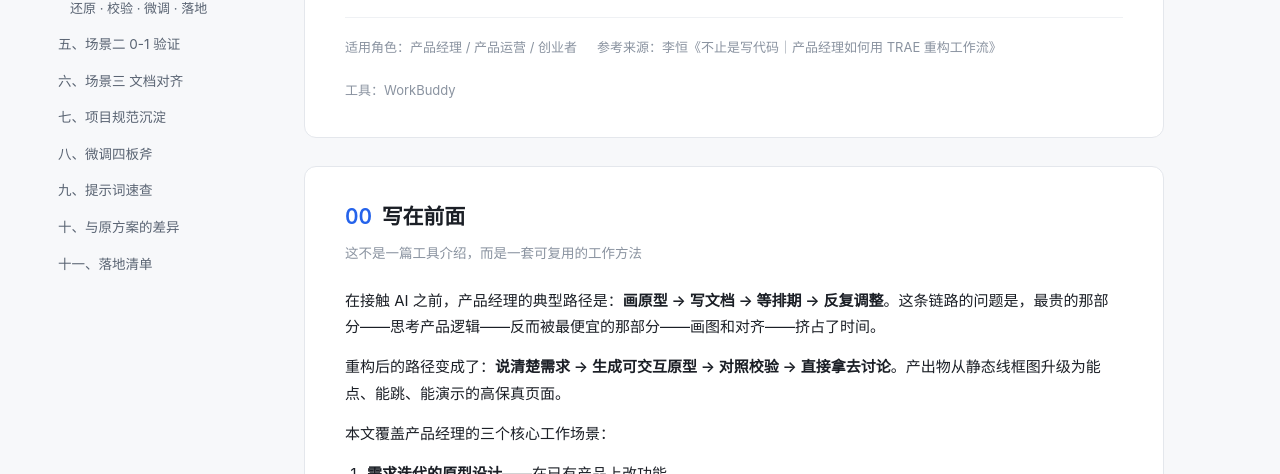
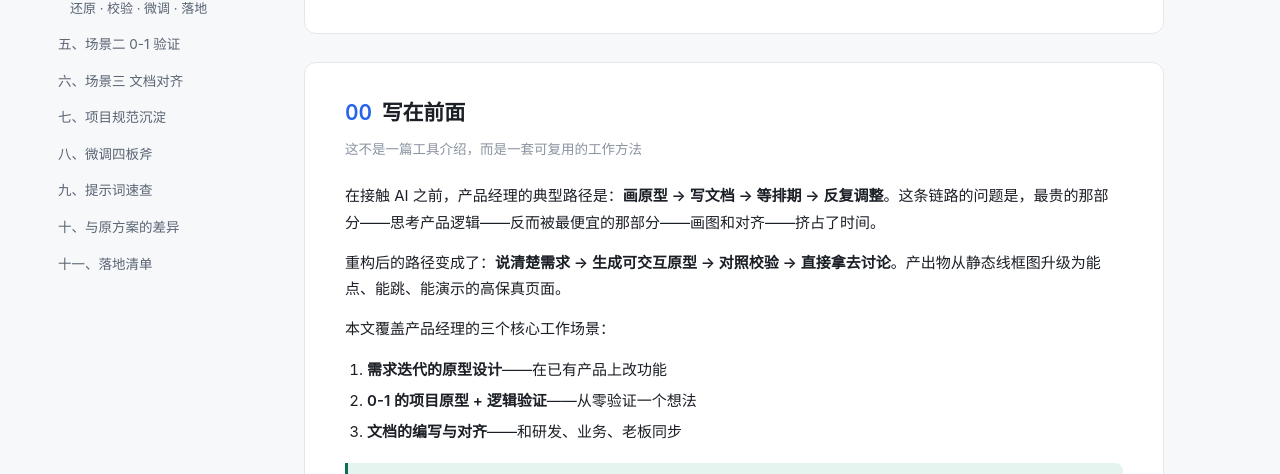
Before and after one commit to jeneyzhang016-cyber/pm-workflow, a plain HTML site: page pm-workflow.html in a window 1280 px wide. Shown: the part 257-731 px from the top of the page. Drawn offline with Linux system fonts and the light colour scheme.

Commit message:
docs: 移除顶部适用角色/参考来源/工具信息

```diff
--- a/pm-workflow.html
+++ b/pm-workflow.html
@@ -62,7 +62,6 @@ header.hero .kicker{
 }
 header.hero h1{font-size:30px;line-height:1.35;margin:0 0 14px;font-weight:600;letter-spacing:-0.01em}
 header.hero p.lead{margin:0;color:var(--text-2);font-size:15.5px}
-header.hero .meta{margin-top:20px;padding-top:18px;border-top:1px solid var(--line-soft);font-size:13px;color:var(--text-3);display:flex;gap:20px;flex-wrap:wrap}
 
 section{background:var(--surface);border:1px solid var(--line);border-radius:var(--radius);padding:32px 40px;margin-bottom:20px}
 section h2{
@@ -213,11 +212,6 @@ footer{text-align:center;color:var(--text-3);font-size:13px;padding:8px 0 48px}
   <span class="kicker">产品经理 · AI 工作流</span>
   <h1>用 WorkBuddy 重构产品经理工作流</h1>
   <p class="lead">一个想法在脑子里已经很清楚，但要落成 Demo，却要经历画原型、反复改稿、和研发来回拉扯，最后上线的方案和最初设想早已不同。本文给出一套把「想法」直接翻译成可交互原型与可讨论方案的方法——不用等研发、不用反复画图、也不需要精通代码。</p>
-  <div class="meta">
-    <span>适用角色：产品经理 / 产品运营 / 创业者</span>
-    <span>参考来源：李恒《不止是写代码｜产品经理如何用 TRAE 重构工作流》</span>
-    <span>工具：WorkBuddy</span>
-  </div>
 </header>
 
 <section id="s0">
```
